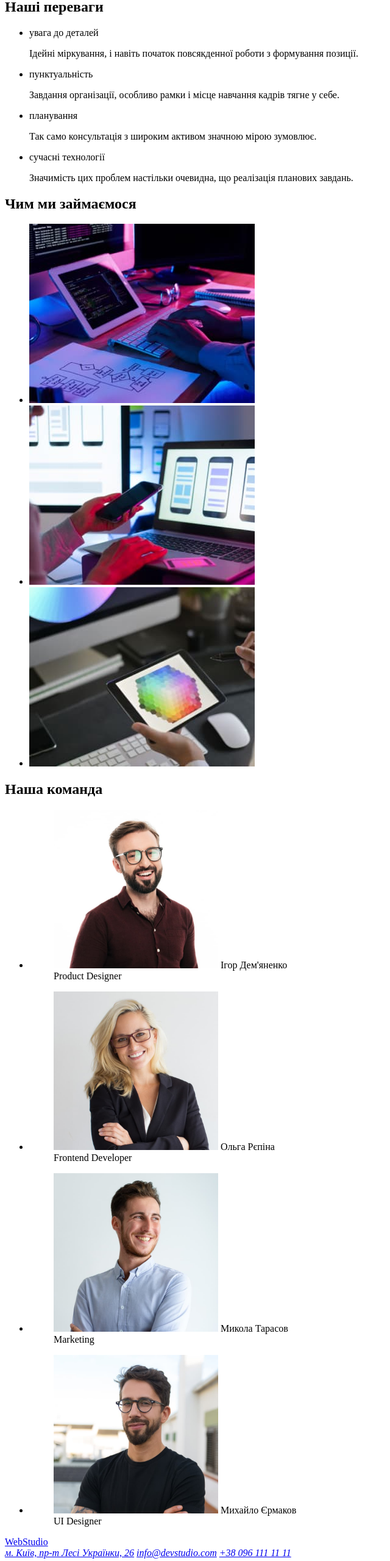
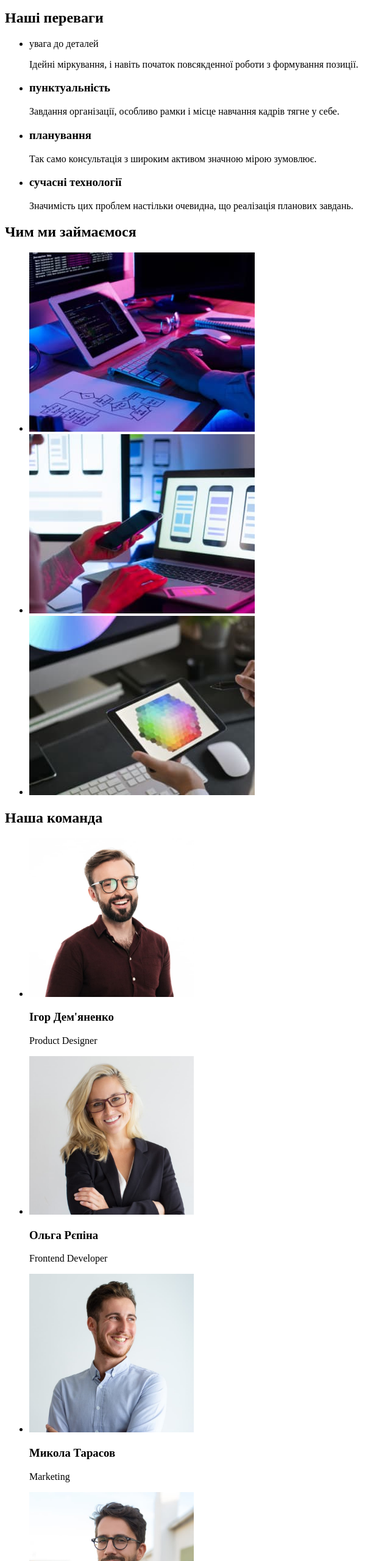
Before and after one commit to TurchynykOleksii/goit-markup-hw-01, a plain HTML site: page index.html in a window 1280 px wide. Shown: the part 240-2800 px from the top of the page at 61% size, without its empty margins (0-640 px from the left). Drawn offline with Linux system fonts and the light colour scheme.

Commit message:
final refactoring with index.html

```diff
--- a/index.html
+++ b/index.html
@@ -1,5 +1,5 @@
 <!DOCTYPE html>
-<html lang="en">
+<html lang="uk">
   <head>
     <meta charset="UTF-8" />
     <meta http-equiv="X-UA-Compatible" content="IE=edge" />
@@ -9,10 +9,8 @@
   <body>
     <!-- header-->
     <header class="header">
-      <div class="header__logo">
+      <nav class="header__navigation">
         <a href="#"> <span class="logo__accent-text">Web</span>Studio </a>
-      </div>
-      <nav class="header__navigation">
         <ul class="header__navigation_list">
           <li class="header__navigation_item">
             <a href="#">Студія</a>
@@ -25,12 +23,10 @@
           </li>
         </ul>
       </nav>
-      <div class="header__contacts">
-        <div class="header__links">
-          <a href="mailto:info@devstudio.com">info@devstudio.com</a>
-          <a href="tel:+380961111111">+38 096 111 11 11</a>
-        </div>
-      </div>
+      <ul class="header__contacts">
+        <li><a href="mailto:info@devstudio.com">info@devstudio.com</a></li>
+        <li><a href="tel:+380961111111">+38 096 111 11 11</a></li>
+      </ul>
     </header>
     <!-- main-->
     <main>
@@ -48,19 +44,19 @@
             </p>
           </li>
           <li class="benefits__item">
-            <span class="benefits__item_headline">пунктуальність</span>
+            <h3 class="benefits__item_headline">пунктуальність</h3>
             <p class="benefits__item_description">
               Завдання організації, особливо рамки і місце навчання кадрів тягне у себе.
             </p>
           </li>
           <li class="benefits__item">
-            <span class="benefits__item_headline">планування</span>
+            <h3 class="benefits__item_headline">планування</h3>
             <p class="benefits__item_description">
               Так само консультація з широким активом значною мірою зумовлює.
             </p>
           </li>
           <li class="benefits__item">
-            <span class="benefits__item_headline">сучасні технології</span>
+            <h3 class="benefits__item_headline">сучасні технології</h3>
             <p class="benefits__item_description">
               Значимість цих проблем настільки очевидна, що реалізація планових завдань.
             </p>
@@ -85,32 +81,24 @@
         <h2 class="team__headline">Наша команда</h2>
         <ul class="team__list">
           <li class="team__list_item">
-            <figure class="team__list_item-persone">
-              <img src="images/team1.jpg" alt="Ігор Дем'яненко фото" width="270" height="260" />
-              <span>Ігор Дем'яненко</span>
-              <figcaption class="team__list_item-entry">Product Designer</figcaption>
-            </figure>
+            <img src="images/team1.jpg" alt="Ігор Дем'яненко фото" width="270" height="260" />
+            <h3>Ігор Дем'яненко</h3>
+            <p>Product Designer</p>
           </li>
           <li class="team__list_item">
-            <figure class="team__list_item-persone">
-              <img src="images/team2.jpg" alt="Ольга Рєпіна фото" width="270" height="260" />
-              <span>Ольга Рєпіна</span>
-              <figcaption class="team__list_item-entry">Frontend Developer</figcaption>
-            </figure>
+            <img src="images/team2.jpg" alt="Ольга Рєпіна фото" width="270" height="260" />
+            <h3>Ольга Рєпіна</h3>
+            <p>Frontend Developer</p>
           </li>
           <li class="team__list_item">
-            <figure class="team__list_item-persone">
-              <img src="images/team3.jpg" alt="Микола Тарасов фото" width="270" height="260" />
-              <span>Микола Тарасов</span>
-              <figcaption class="team__list_item-entry">Marketing</figcaption>
-            </figure>
+            <img src="images/team3.jpg" alt="Микола Тарасов фото" width="270" height="260" />
+            <h3>Микола Тарасов</h3>
+            <p>Marketing</p>
           </li>
           <li class="team__list_item">
-            <figure class="team__list_item-persone">
-              <img src="images/team4.jpg" alt="Михайло Єрмаков фото" width="270" height="260" />
-              <span>Михайло Єрмаков</span>
-              <figcaption class="team__list_item-entry">UI Designer</figcaption>
-            </figure>
+            <img src="images/team4.jpg" alt="Михайло Єрмаков фото" width="270" height="260" />
+            <h3>Михайло Єрмаков</h3>
+            <p>UI Designer</p>
           </li>
         </ul>
       </section>
@@ -120,9 +108,11 @@
       <div class="footer__adress">
         <a href="#"> <span class="logo__accent-text">Web</span>Studio </a>
         <address>
-          <a href="#">м. Київ, пр-т Лесі Українки, 26</a>
-          <a href="mailto:info@devstudio.com">info@devstudio.com</a>
-          <a href="tel:+380961111111">+38 096 111 11 11</a>
+          <ul>
+            <li><a href="#">м. Київ, пр-т Лесі Українки, 26</a></li>
+            <li><a href="mailto:info@devstudio.com">info@devstudio.com</a></li>
+            <li><a href="tel:+380961111111">+38 096 111 11 11</a></li>
+          </ul>
         </address>
       </div>
     </footer>
```
